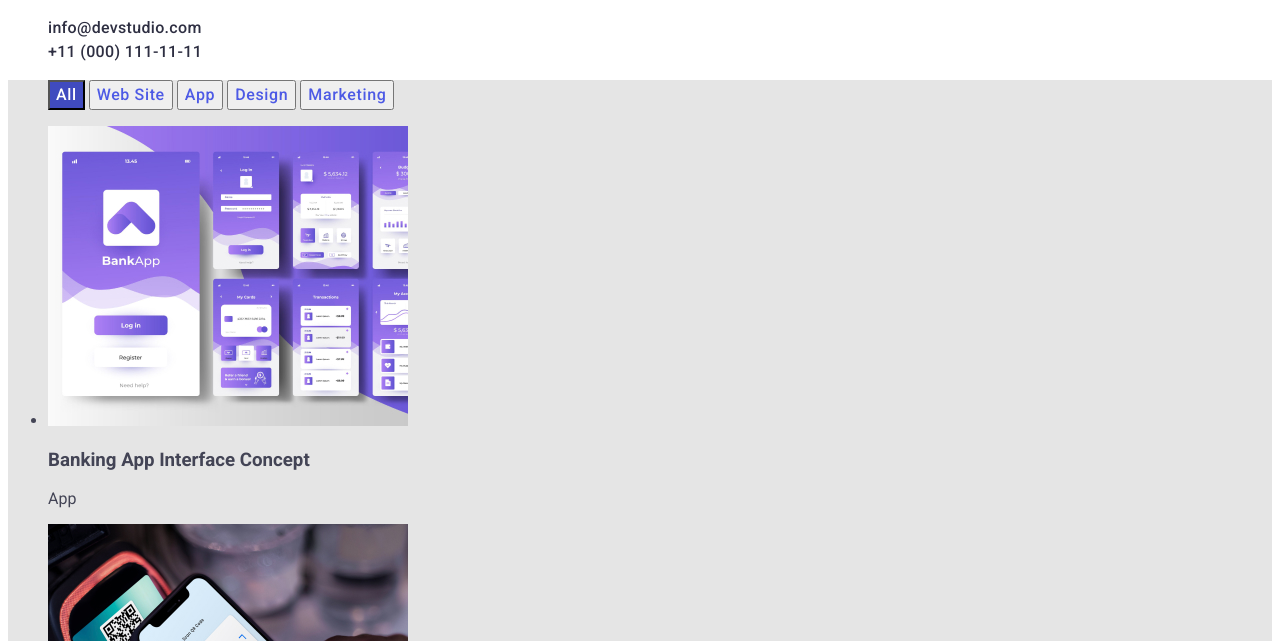
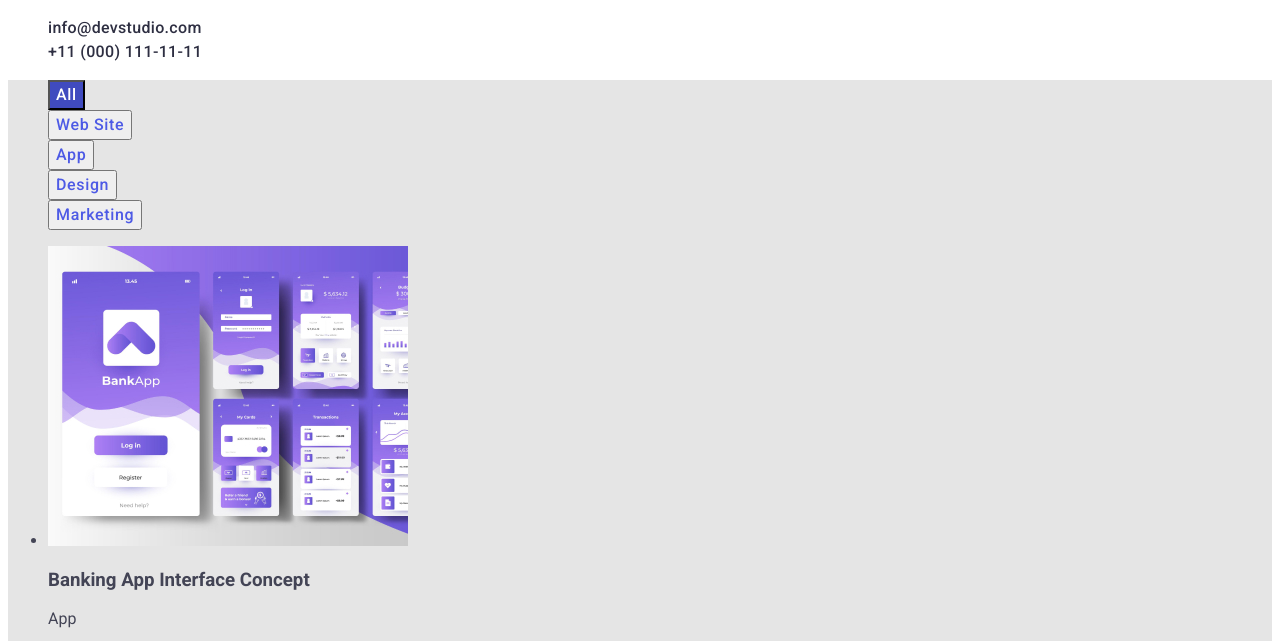
Before and after one commit to ProstePaja/ProstePaja-goit-homework-02, a plain HTML site: page portfolio.html in a window 1280 px wide. Shown: the part 117-758 px from the top of the page. Drawn offline with Linux system fonts and the light colour scheme.

Commit message:
pridane li

```diff
--- a/portfolio.html
+++ b/portfolio.html
@@ -49,12 +49,12 @@
     <main>
      <section class="hero-port">
         <h1 hidden>Nevim proc</h1>
-        <ul class="lis">
-        <button class="button-title-port-all">All</button>
-        <button class="button-title-port">Web Site</button>
-        <button class="button-title-port">App</button>
-        <button class="button-title-port">Design</button>
-        <button class="button-title-port">Marketing</button>
+        <ul class="list">
+        <li class="list"><button class="button-title-port-all">All</button></li>
+        <li class="list"><button class="button-title-port">Web Site</button></li>
+        <li class="list"><button class="button-title-port">App</button></li>
+        <li class="list"><button class="button-title-port">Design</button></li>
+        <li class="list"><button class="button-title-port">Marketing</button></li>
         </ul>
         <ul>
           <li>
```
